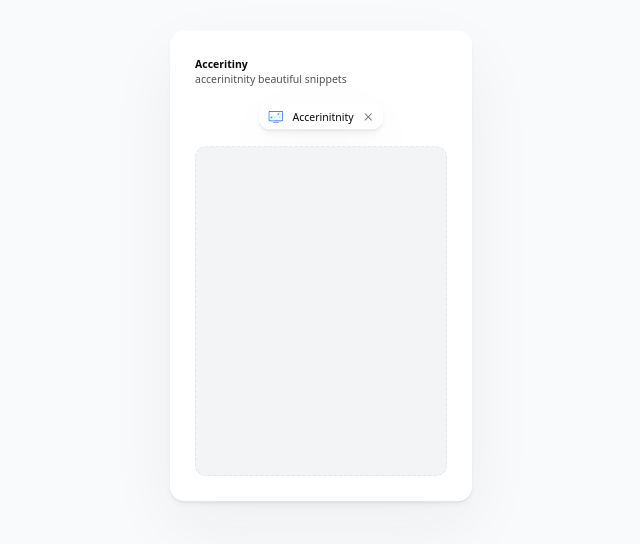
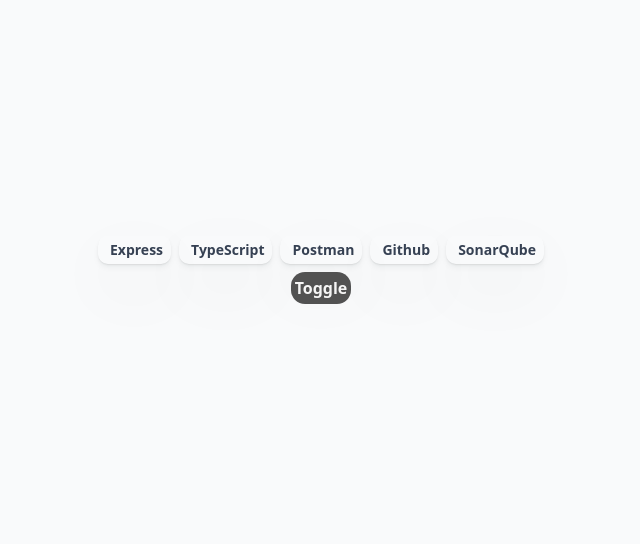
Before and after one commit to kiranrega/animations-practice, a Next.js app: page / in a window 1280 px wide. Shown: the part 134-678 px from the top of the page, without its empty margins (319-959 px from the left). Built offline with nearby package versions, Linux system fonts and the light colour scheme.

Commit message:
staggering animations

```diff
--- a/app/page.tsx
+++ b/app/page.tsx
@@ -1,10 +1,12 @@
 import { cn } from "@/lib/utils";
 import Card from "../components/ui/Card";
+import StaggaringCard from "@/components/ui/StaggaringCard";
 
 export default function Page() {
   return (
     <div className={cn("min-h-screen flex items-center justify-center bg-gray-50")}>
-      <Card />
+      {/* <Card /> */}
+      <StaggaringCard />
     </div>
   )
 }
--- /dev/null
+++ b/components/ui/StaggaringCard.tsx
@@ -0,0 +1,112 @@
+"use client";
+
+import { cn } from "@/lib/utils";
+import {
+  AxeIcon,
+  BanIcon,
+  GitBranch,
+  PoundSterling,
+  SmartphoneChargingIcon,
+} from "lucide-react";
+import { motion } from "motion/react";
+import { Link } from "next-view-transitions";
+import { useState } from "react";
+
+interface SkillProps {
+  name: string;
+  href: string;
+  children?: React.ReactNode;
+}
+
+let technologies = [
+  {
+    name: "Express",
+    href: "https://expressjs.com/",
+    icon: <BanIcon />,
+  },
+  {
+    name: "TypeScript",
+    href: "https://www.typescriptlang.org/",
+    icon: <AxeIcon />,
+  },
+  {
+    name: "Postman",
+    href: "https://www.postman.com/",
+    icon: <PoundSterling />,
+  },
+  {
+    name: "Github",
+    href: "https://github.com",
+    icon: <GitBranch />,
+  },
+  {
+    name: "SonarQube",
+    href: "https://www.sonarsource.com/",
+    icon: <SmartphoneChargingIcon />,
+  },
+];
+
+function Skill({ name, children }: SkillProps) {
+  return (
+    <motion.span
+      variants={childVariants}
+    //   className="inline-flex items-center rounded border border-neutral-600 bg-white p-1 text-sm leading-4 text-neutral-100 no-underline whitespace-nowrap
+    //   bg-linear-to-br shadow-[0_1px_1px_rgba(0,0,0,.05),_0_4px_6px_rgba(34,42,53,0.04),_0_24px_68px_rgba(47,48,55,0.05),_0_2px_3px_rgba(0,0,0,0.04)]"
+    className={cn(
+                    "flex items-center gap-2 text-[10px] text-gray-700 mt-4",
+                    "shadow-[0_1px_1px_rgba(0,0,0,.05),_0_4px_6px_rgba(34,42,53,0.04),_0_24px_68px_rgba(47,48,55,0.05),_0_2px_3px_rgba(0,0,0,0.04)]",
+                    "rounded-lg py-1 px-2"
+                  )}
+    >
+      {/* <div className="size-4 flex-shrink-0">{children}</div> */}
+      <p className="ml-1 text-sm font-bold">{name}</p>
+    </motion.span>
+  );
+}
+
+const parentVariants = {
+  open: {
+    transition: {
+      staggerChildren: 0.7,
+      delayChildren: 0.2,
+    },
+  },
+  closed: {
+    transition: {
+      staggerChildren: 0.3,
+      direction: "reverse",
+    },
+  },
+};
+
+const childVariants = {
+  open: {
+    opacity: 1,
+    y: 0,
+  },
+  closed: {
+    opacity: 0,
+    y: -10,
+  },
+};
+
+export default function StaggaringCard() {
+  const [open, setOpen] = useState(true);
+  return (
+    <div className="flex flex-col items-center">
+      <motion.div
+        variants={parentVariants}
+        className="flex gap-2 justify-center items-center my-0"
+        initial={false}
+        animate={open ? "open" : "closed"}
+      >
+        {technologies.map((technology: any, techIndex: number) => (
+          <Skill key={techIndex} name={technology.name} href={technology.href} />
+            /* {technology.icon}
+          </Skill> */
+        ))}
+      </motion.div>
+      <motion.button onClick={() => setOpen(!open)} className="p-1 bg-neutral-600 text-neutral-100 rounded-xl font-bold m-2">Toggle</motion.button>
+    </div>
+  );
+}
--- a/package.json
+++ b/package.json
@@ -14,6 +14,7 @@
     "lucide-react": "^0.552.0",
     "motion": "^12.23.24",
     "next": "15.5.6",
+    "next-view-transitions": "^0.3.4",
     "react": "19.1.0",
     "react-dom": "19.1.0",
     "tailwind-merge": "^3.3.1"
```
